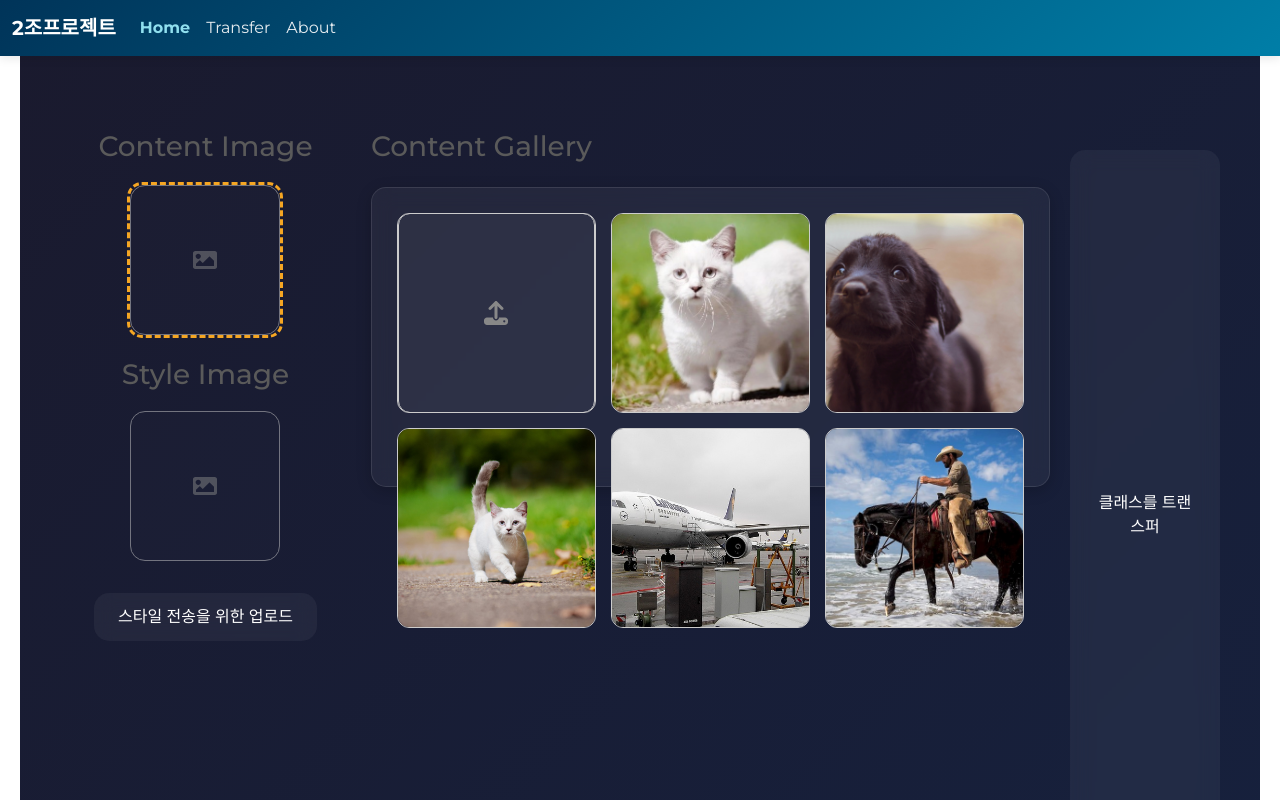
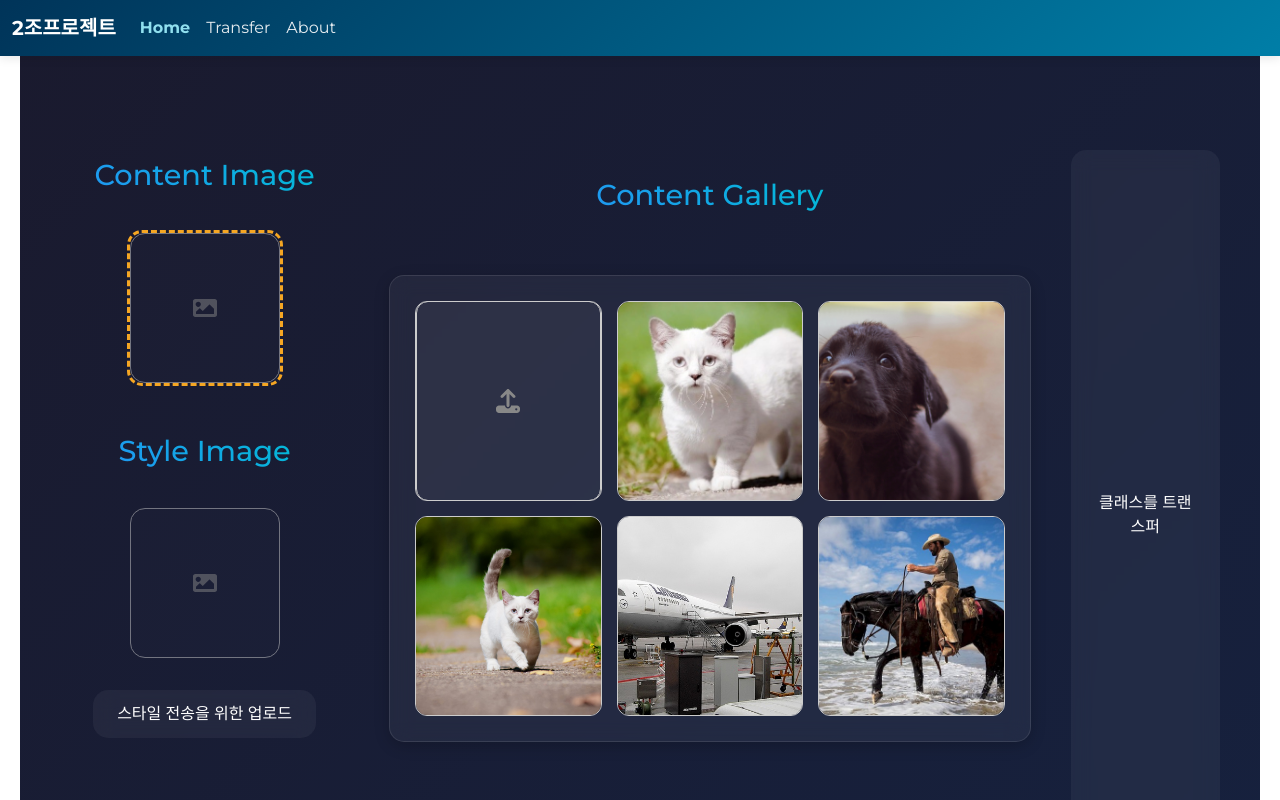
Before and after one commit to HuhGong/selectivemorph4, a React (Create React App) app in the folder front_end/: page /transfer in a window 1280 px wide. Shown: the top 800 px of the page. Built offline with nearby package versions, Linux system fonts and the light colour scheme.

Commit message:
ui 수정중 -1

```diff
--- a/front_end/src/PhotoSelector.jsx
+++ b/front_end/src/PhotoSelector.jsx
@@ -368,13 +368,14 @@ function PhotoSelector() {
                 {/* 최종 이미지 표시 */}
                 {finalImage && (
                     <div className="final-image-display">
-                        <h4>최종 이미지:</h4>
+                        <h4>최종 이미지</h4>
                         <img src={finalImage} alt="Final Combined" className="result-preview1"/>
                     </div>
                 )}
             </div>
+            {outputImages.length > 0 && (
                 <div className="result-container">
-                <h4>생성된 이미지:</h4>
+                    <h4>생성된 이미지</h4>
                     <div className="generated-images-wrapper">
                         {outputImages.map((imageObj, index) => (
                             <div key={index} onClick={() => handleGeneratedImageClick(index)}>
@@ -388,6 +389,7 @@ function PhotoSelector() {
                         ))}
                     </div>
                 </div>
+            )}
         </div>
 
 
--- a/front_end/src/styles.css
+++ b/front_end/src/styles.css
@@ -58,6 +58,7 @@
 .result-container::-webkit-scrollbar {
     display: none;
 }
+
 .result-container {
     -ms-overflow-style: none;
     scrollbar-width: none;
@@ -91,6 +92,7 @@
         max-width: 150px;
     }
 }
+
 @media (max-width: 480px) {
     .result-preview1 {
         max-width: 120px;
@@ -101,6 +103,7 @@
         padding: 10px;
     }
 }
+
 .btn {
     padding: 12px 24px;
     border: none;
@@ -144,6 +147,7 @@
         font-size: 0.8rem;
     }
 }
+
 .btn-primary:active {
     transform: translateY(1px);
 }
@@ -176,6 +180,7 @@
         min-width: 140px;
     }
 }
+
 .gallery {
     background: rgba(255, 255, 255, 0.05);
     backdrop-filter: blur(10px);
@@ -228,9 +233,160 @@
         min-height: 150px;
     }
 }
+
 .generated-images-wrapper {
     display: flex;
     flex-wrap: wrap;
     gap: 20px;
     justify-content: center;
 }
+
+.image-number-display {
+    background: rgba(33, 150, 243, 0.1);
+    border-radius: 15px;
+    padding: 20px;
+    margin: 20px auto;
+    max-width: 200px;
+    backdrop-filter: blur(10px);
+    border: 1px solid rgba(33, 150, 243, 0.2);
+    box-shadow: 0 4px 15px rgba(0, 0, 0, 0.2);
+}
+
+.image-number-display h4 {
+    color: #2196F3;
+    font-size: 1.2rem;
+    margin-bottom: 15px;
+    text-align: center;
+    background: linear-gradient(45deg, #2196F3, #00BCD4);
+    -webkit-background-clip: text;
+    -webkit-text-fill-color: transparent;
+}
+
+.image-number-display ul {
+    display: flex;
+    flex-direction: column;
+    gap: 10px;
+    align-items: center;
+    list-style: none;
+    padding: 0;
+    margin: 0;
+}
+
+.image-number-display li {
+    background: rgba(33, 150, 243, 0.2);
+    padding: 8px 15px;
+    border-radius: 20px;
+    color: white;
+    font-weight: 500;
+    width: 80%;
+    text-align: center;
+    transition: all 0.3s ease;
+}
+
+.image-number-display li:hover {
+    transform: translateX(5px);
+    background: rgba(33, 150, 243, 0.4);
+    box-shadow: 0 4px 12px rgba(33, 150, 243, 0.3);
+}
+
+@media (max-width: 768px) {
+    .image-number-display {
+        padding: 15px;
+        margin: 15px auto;
+        max-width: 150px;
+    }
+
+    .image-number-display h4 {
+        font-size: 1rem;
+    }
+
+    .image-number-display li {
+        padding: 6px 12px;
+        font-size: 0.9rem;
+    }
+}
+
+.right-section {
+    min-height: 100vh;
+    height: fit-content;
+    padding: 20px;
+    display: flex;
+    flex-direction: column;
+    gap: 20px;
+}
+
+.right-section h3 {
+    text-align: center;
+    margin: 20px auto;
+    color: #2196F3;
+    font-size: 1.8rem;
+    background: linear-gradient(45deg, #2196F3, #00BCD4);
+    -webkit-background-clip: text;
+    -webkit-text-fill-color: transparent;
+    padding: 10px;
+    width: fit-content;
+}
+/* 공통 스타일 */
+h3 {
+    text-align: center;
+    margin: 20px auto;
+    font-size: 1.8rem;
+    background: linear-gradient(45deg, #2196F3, #00BCD4);
+    -webkit-background-clip: text;
+    -webkit-text-fill-color: transparent;
+    padding: 10px;
+    width: fit-content;
+    height: 50px; /* 고정 높이 설정 */
+    line-height: 50px; /* 수직 정렬을 위한 line-height */
+    display: flex;
+    align-items: center;
+    justify-content: center;
+}
+
+/* 미디어 쿼리 추가 */
+@media (max-width: 768px) {
+    h3 {
+        font-size: 1.5rem;
+        height: 40px;
+        line-height: 40px;
+    }
+}
+
+@media (max-width: 480px) {
+    h3 {
+        font-size: 1.2rem;
+        height: 35px;
+        line-height: 35px;
+    }
+}
+h4 {
+    text-align: center;
+    margin: 20px auto;
+    font-size: 1.8rem;
+    background: linear-gradient(45deg, #2196F3, #00BCD4);
+    -webkit-background-clip: text;
+    -webkit-text-fill-color: transparent;
+    padding: 10px;
+    width: fit-content;
+    height: 50px;
+    line-height: 50px;
+    display: flex;
+    align-items: center;
+    justify-content: center;
+}
+
+@media (max-width: 768px) {
+    h4 {
+        font-size: 1.5rem;
+        height: 40px;
+        line-height: 40px;
+    }
+}
+
+@media (max-width: 480px) {
+    h4 {
+        font-size: 1.2rem;
+        height: 35px;
+        line-height: 35px;
+    }
+}
```
Also changed, not shown: 3 other files (tests, documents, lock files or other folders). Lines whose indentation alone changed are shown as unchanged.
